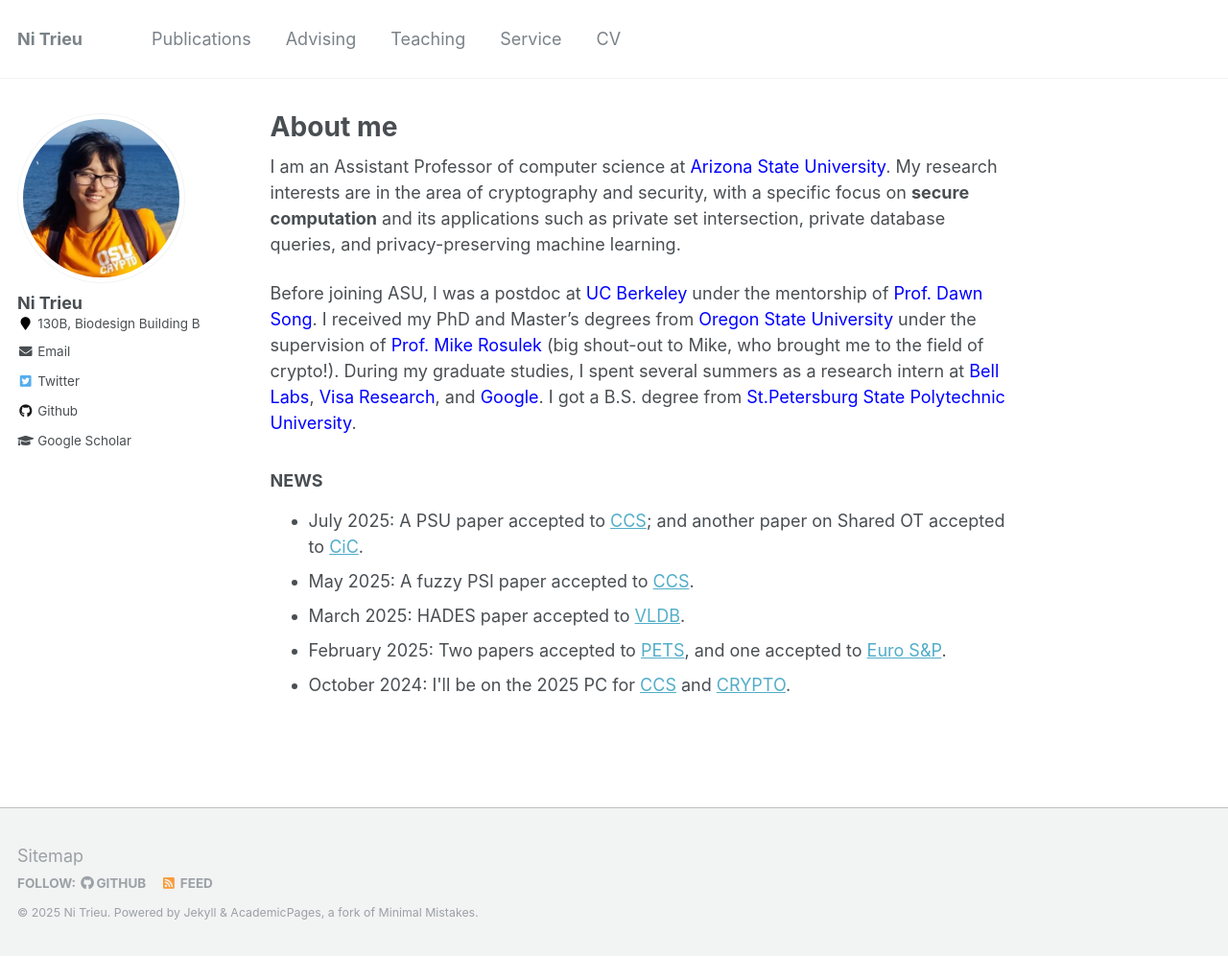
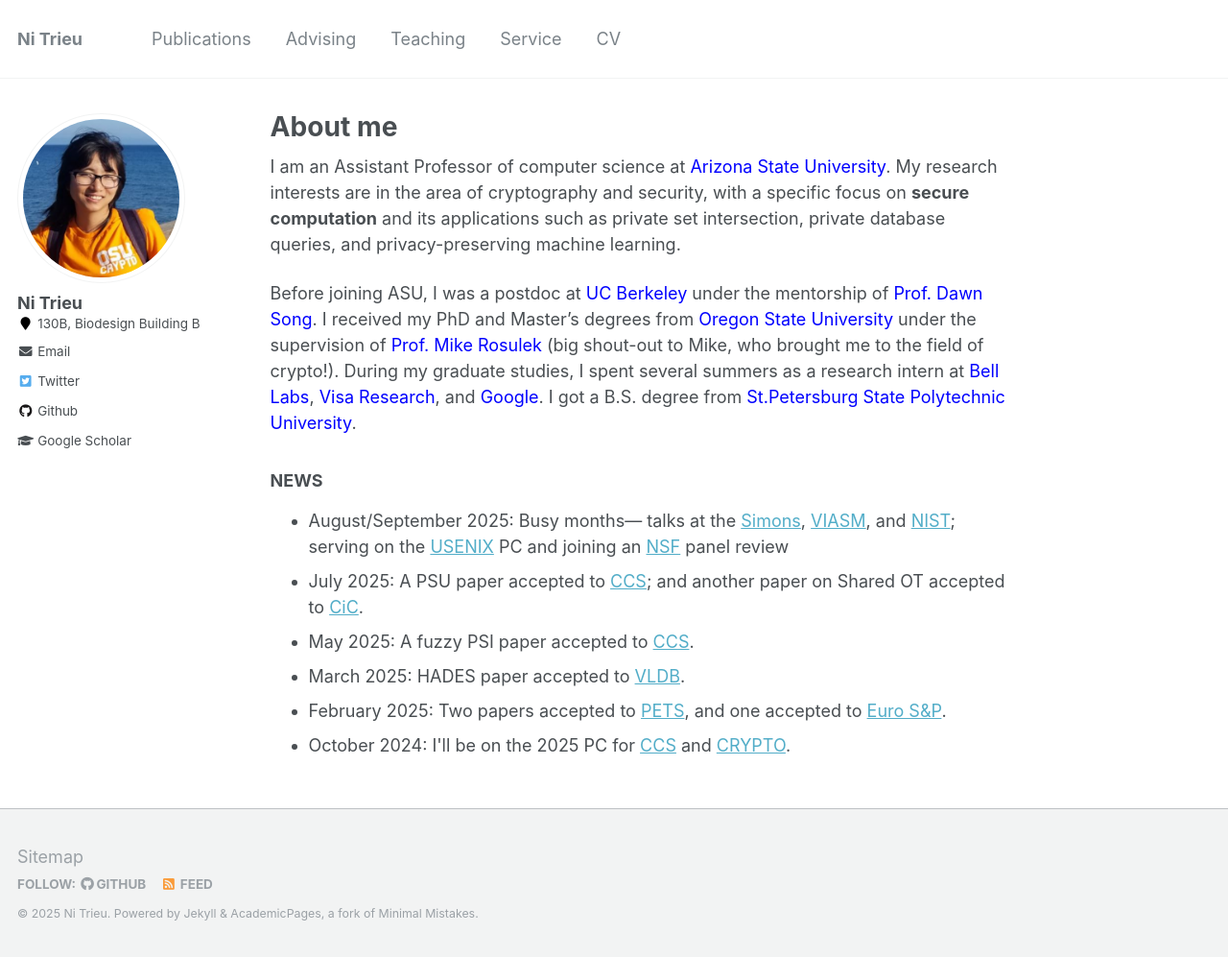
Before and after one commit to nitrieu/nitrieu.github.io, a Jekyll site: the page built from _pages/about.md, in a window 1280 px wide and 997 px high. Shown: the whole window at 96% size. Built offline with Jekyll 4.4.1, drawn with Linux system fonts in a browser that asks for light colours.

Commit message:
Update about.md

```diff
--- a/_pages/about.md
+++ b/_pages/about.md
@@ -17,7 +17,8 @@ Before  joining  ASU,  I was a postdoc at <a href="https://berkeley.edu/" style=
 
 <h3>NEWS</h3>
 <ul>
-     <li>July 2025: A PSU paper accepted to <a href="https://www.sigsac.org/ccs/CCS2025/">CCS</a>;  and another paper on Shared OT accepted to <a href="https://cic.iacr.org/">CiC</a>.</li>
+  <li> August/September 2025: Busy months— talks at the <a href="https://simons.berkeley.edu/workshops/secure-computation-0">Simons</a>, <a href="https://viasm.edu.vn/hdkh/YCF2025">VIASM</a>, and <a href="https://csrc.nist.gov/projects/pec/stppa">NIST</a>; serving on the <a href="[https://simons.berkeley.edu/workshops/secure-computation-0](https://www.usenix.org/conference/usenixsecurity26)">USENIX</a> PC and joining an <a href="https://www.research.gov/research-web/">NSF</a> panel review  </li>
+  <li>July 2025: A PSU paper accepted to <a href="https://www.sigsac.org/ccs/CCS2025/">CCS</a>;  and another paper on Shared OT accepted to <a href="https://cic.iacr.org/">CiC</a>.</li>
     <li>May 2025: A fuzzy PSI paper accepted to <a href="https://www.sigsac.org/ccs/CCS2025/">CCS</a>.</li>
     <li>March 2025: HADES paper accepted to <a href="https://vldb.org/2025/">VLDB</a>.</li>
     <li>February 2025: Two papers accepted to <a href="https://petsymposium.org/popets/2025/">PETS</a>, and one accepted to <a href="https://eurosp2025.ieee-security.org/">Euro S&P</a>.</li>
```
